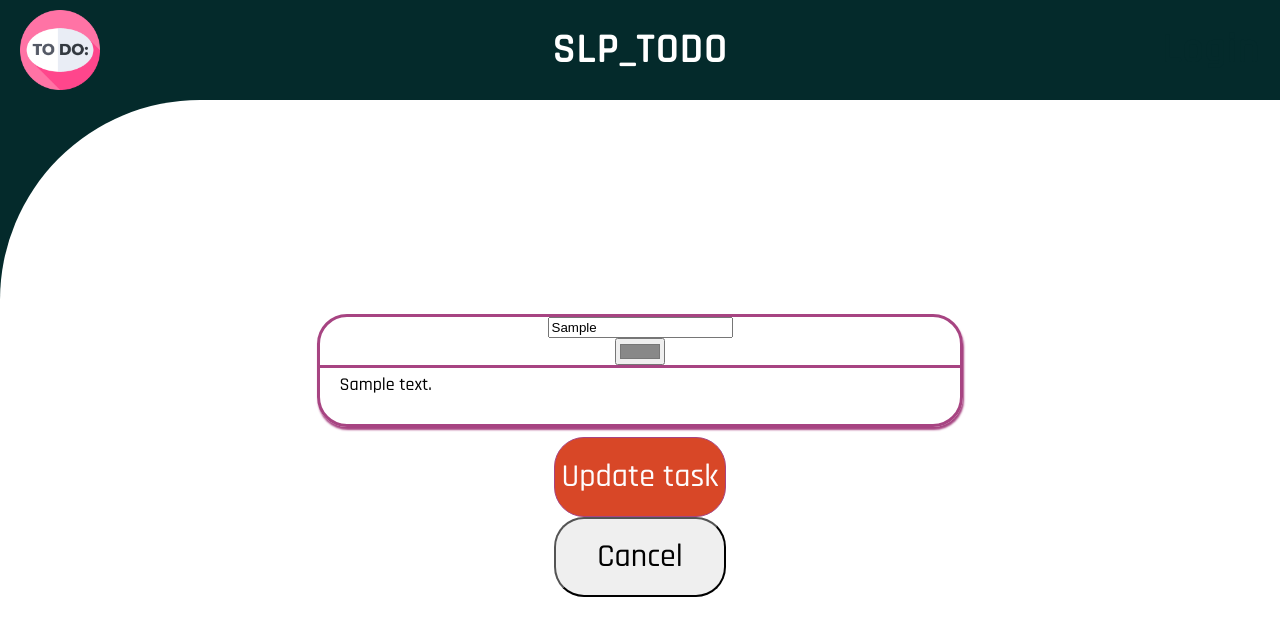
After one commit to Jakub-Radzik/SLP_TODO_FLASK, a Flask app: template templates/update_task.html in a window 1280 px wide. The commit adds this page. Shown: the top 636 px of the page. Run offline with Flask 2, Linux system fonts and the light colour scheme; the template is opened without the code that fills it: most values are stand-ins (such as "Sample title", 1, 10 or a date in 2020); some libraries are stand-ins or nearby versions.

Commit message:
update task

```diff
--- a/src/DB/DB.py
+++ b/src/DB/DB.py
@@ -57,5 +57,5 @@ class Database(object):
         Database.db[collection].delete_one(data)
 
     @staticmethod
-    def update_one(collection, data):
-        Database.db[collection].update_one(data)
+    def update_one(collection, data, query):
+        Database.db[collection].update_one(data, query)
--- a/templates/tasks.html
+++ b/templates/tasks.html
@@ -21,7 +21,7 @@
             <p class="task-text">{{ task.content }}</p>
         </div>
         <div class="task-operations">
-            <a href="">
+            <a href="{{url_for('tasks.update_task', task_id=task._id)}}">
                 <img src="{{ url_for('static',filename='images/edit.png') }}" alt="edit" class="operation"/>
             </a>
             <a href="{{url_for('tasks.duplicate_task', task_id=task._id)}}">
--- /dev/null
+++ b/templates/update_task.html
@@ -0,0 +1,26 @@
+{% extends 'base.html' %}
+
+{% block head %}
+<link rel= "stylesheet" type= "text/css" href= "{{ url_for('static',filename='./styles/task.css') }}">
+<link rel= "stylesheet" type= "text/css" href= "{{ url_for('static',filename='./styles/create_task.css') }}">
+{% endblock %}
+
+{% block main %}
+ <form class="tasks-list" style="align-self: center" method="post" action="/tasks/update/{{ task._id }}">
+        <div class="task-card">
+        <div class="task-header">
+            <input type="text" name="title" id="title" placeholder="Title" value={{ task.title }}  required />
+            <input  type="color" name="color" id="color" value={{ task.color }} required  />
+        </div>
+        <div class="task-content">
+            <textarea placeholder="Content..." name="content" rows="10" cols="50" class="styled-text-area" required> {{ task.content }}</textarea>
+        </div>
+    </div>
+    <div>
+        <button type="submit" class="button styled-button">Update task</button>
+        <a href="{{ url_for('tasks.get_tasks') }}">
+            <input type="button" class="button styled-button2" value="Cancel"/>
+        </a>
+    </div>
+ </form>
+{% endblock %}
```
Also changed, not shown: src/API/tasks.py (+13 -9 lines), README.md.
